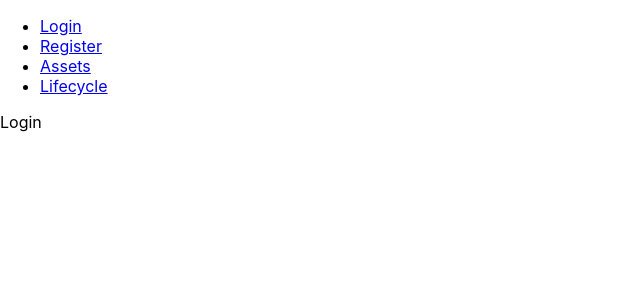
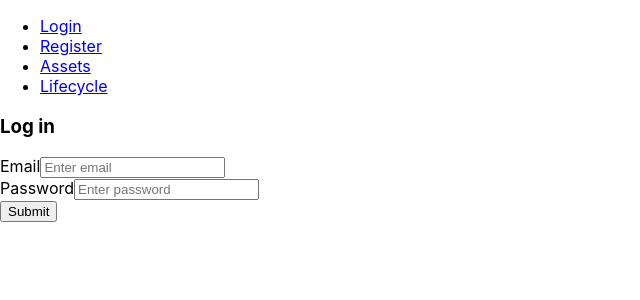
Before and after one commit to irngld/redbadge-client, a React (Create React App) app: page /login in a window 1280 px wide. Shown: the top 300 px of the page, without its empty margins (0-640 px from the left). Built offline with nearby package versions, Linux system fonts and the light colour scheme.

Commit message:
fixed asset submit,  added Login

```diff
--- a/src/App.tsx
+++ b/src/App.tsx
@@ -6,10 +6,26 @@ import Assets from "./components/Assets";
 import Lifecycle from "./components/Lifecycle";
 import "./App.css";
 
-export class App extends React.Component<{}, {}> {
-	// constructor(props: any) {
-	// 	super(props);
-	// }
+export interface Session {
+	token: string;
+}
+export class App extends React.Component<{}, Session> {
+	constructor(props: any) {
+		super(props);
+		this.state = {
+			token: "",
+		};
+	}
+
+	setSession = (session: Session) => {
+		localStorage.setItem("session", JSON.stringify(session));
+		this.setState(session);
+	};
+
+	clearSession = () => {
+		localStorage.clear();
+		this.setState({ token: "" });
+	};
 
 	render() {
 		return (
@@ -35,7 +51,7 @@ export class App extends React.Component<{}, {}> {
 
 				<Switch>
 					<Route path='/login'>
-						<Login />
+						<Login setSession={this.setSession} />
 					</Route>
 					<Route path='/register'>
 						<Register />
--- a/src/components/Assets.tsx
+++ b/src/components/Assets.tsx
@@ -52,7 +52,8 @@ class Assets extends React.Component<InitialProps, InitialState> {
 			method: "GET",
 			headers: new Headers({
 				"Content-Type": "application/json",
-				Authorization: "",
+				Authorization:
+					"eyJhbGciOiJIUzI1NiIsInR5cCI6IkpXVCJ9.eyJpZCI6MywiaWF0IjoxNjI3MjU4NDY1LCJleHAiOjE2MjczNDQ4NjV9.xcUmG0dox-j2kNDLhWqvoxMd83z6VzOkcf4njw3Jyqk",
 			}),
 		})
 			.then((res) => res.json())
@@ -71,21 +72,36 @@ class Assets extends React.Component<InitialProps, InitialState> {
 
 	createAsset(form: Omit<Asset, "id" | "createdAt" | "updatedAt">) {
 		const APIURL = process.env.REACT_APP_API_URL;
-		const endPoint = "/assets/";
+		const endPoint = "/asset/";
 		fetch(`${APIURL}${endPoint}`, {
 			method: "POST",
 			headers: new Headers({
 				"Content-Type": "application/json",
 				Authorization:
-					"eyJhbGciOiJIUzI1NiIsInR5cCI6IkpXVCJ9.eyJpZCI6MywiaWF0IjoxNjI2OTc2OTgwLCJleHAiOjE2MjcwNjMzODB9.5Sohe7-JIZJZgFJZ2nyBgJkLDUDQ_v2lKdLj22H5dfA",
+					"eyJhbGciOiJIUzI1NiIsInR5cCI6IkpXVCJ9.eyJpZCI6MywiaWF0IjoxNjI3MjU5NTcxLCJleHAiOjE2MjczNDU5NzF9.SuGp2LrbK4FMN-9c3ZVyuZNBqIHikb5e4AFTyg5gdqg",
 			}),
-			body: JSON.stringify({}), //JSON.stringify(),
+			body: JSON.stringify({
+				serial_number: form.serial_number,
+				make: form.make,
+				series: form.series,
+				model: form.model,
+				dev_type: form.dev_type,
+				form_factor: form.form_factor,
+			}), //JSON.stringify(),
 		})
 			.then((res) => res.json())
 			.catch((err) => {
 				console.log(err);
 			})
 			.finally();
+	}
+
+	onUpdate(asset: Asset) {
+		console.log("clicked: update", asset.id);
+	}
+
+	onDelete(asset: Asset) {
+		console.log("clicked: update", asset.id);
 	}
 
 	onSubmit(event: React.FormEvent<HTMLFormElement>) {
@@ -164,15 +180,21 @@ class Assets extends React.Component<InitialProps, InitialState> {
 						</tr>
 					</thead>
 					<tbody>
-						{this.state.assets.map((row, i) => {
+						{this.state.assets.map((asset, i) => {
 							return (
 								<tr>
-									<td>{row.asset_tag}</td>
-									<td>{row.model}</td>
-									<td>{row.make}</td>
-									<td>{row.series}</td>
-									<td>{row.dev_type}</td>
-									<td>{row.serial_number}</td>
+									<td>{asset.asset_tag}</td>
+									<td>{asset.model}</td>
+									<td>{asset.make}</td>
+									<td>{asset.series}</td>
+									<td>{asset.dev_type}</td>
+									<td>{asset.serial_number}</td>
+									<td>
+										<button onClick={() => this.onUpdate(asset)}>Update</button>
+									</td>
+									<td>
+										<button onClick={() => this.onDelete(asset)}>Delete</button>
+									</td>
 								</tr>
 							);
 						})}
--- a/src/components/Login.tsx
+++ b/src/components/Login.tsx
@@ -1,9 +1,89 @@
 import React from "react";
+import { RouteComponentProps, withRouter } from "react-router-dom";
+import { Session } from "../App";
 
-class Login extends React.Component<{}, {}> {
+interface InitialState {
+	email: string;
+	password: string;
+}
+
+interface initialProps extends RouteComponentProps {
+	setSession(session: Session): any; //void, not returning anythign back
+}
+class Login extends React.Component<initialProps, InitialState> {
+	constructor(props: initialProps) {
+		super(props);
+		this.state = {
+			email: "",
+			password: "",
+		};
+		this.onSubmit = this.onSubmit.bind(this);
+	}
+
+	onSubmit(e: any) {
+		e.preventDefault();
+		const APIURL = process.env.REACT_APP_API_URL;
+		const endPoint = "/user/login";
+		fetch(`${APIURL}${endPoint}`, {
+			method: "POST",
+			headers: new Headers({
+				"Content-Type": "application/json",
+			}),
+			body: JSON.stringify({
+				email: this.state.email,
+				password: this.state.password,
+			}), //JSON.stringify(),
+		})
+			.then((res) => res.json())
+			.then((data) => {
+				console.log(data);
+				const session: Session = { token: data.token };
+				this.props.setSession(session);
+				this.props.history.push("/asset"); // can also have it identify role and push to necessary endpoint
+			})
+			.catch((err) => {
+				console.log(err);
+			})
+			.finally();
+	}
+
+	// onChange(name: string) {
+	// 	return (event: React.FormEvent<HTMLInputElement>) => {
+	// 		const { value } = event.currentTarget;
+	// 		this.setState({ [name]: value });
+	// 	};
+	// }
+
 	render() {
-		return <div>Login</div>;
+		return (
+			<form onSubmit={this.onSubmit}>
+				<h3>Log in</h3>
+
+				<div className='form-group'>
+					<label>Email</label>
+					<input
+						type='email'
+						className='form-control'
+						placeholder='Enter email'
+						value={this.state.email}
+						onChange={(e) => this.setState({ email: e.target.value })}
+					/>
+				</div>
+
+				<div className='form-group'>
+					<label>Password</label>
+					<input
+						type='password'
+						className='form-control'
+						placeholder='Enter password'
+						value={this.state.password}
+						onChange={(e) => this.setState({ password: e.target.value })}
+					/>
+				</div>
+				<input type='submit' value='Submit' />
+			</form>
+		);
 	}
 }
 
-export default Login;
+export default withRouter(Login);
```
